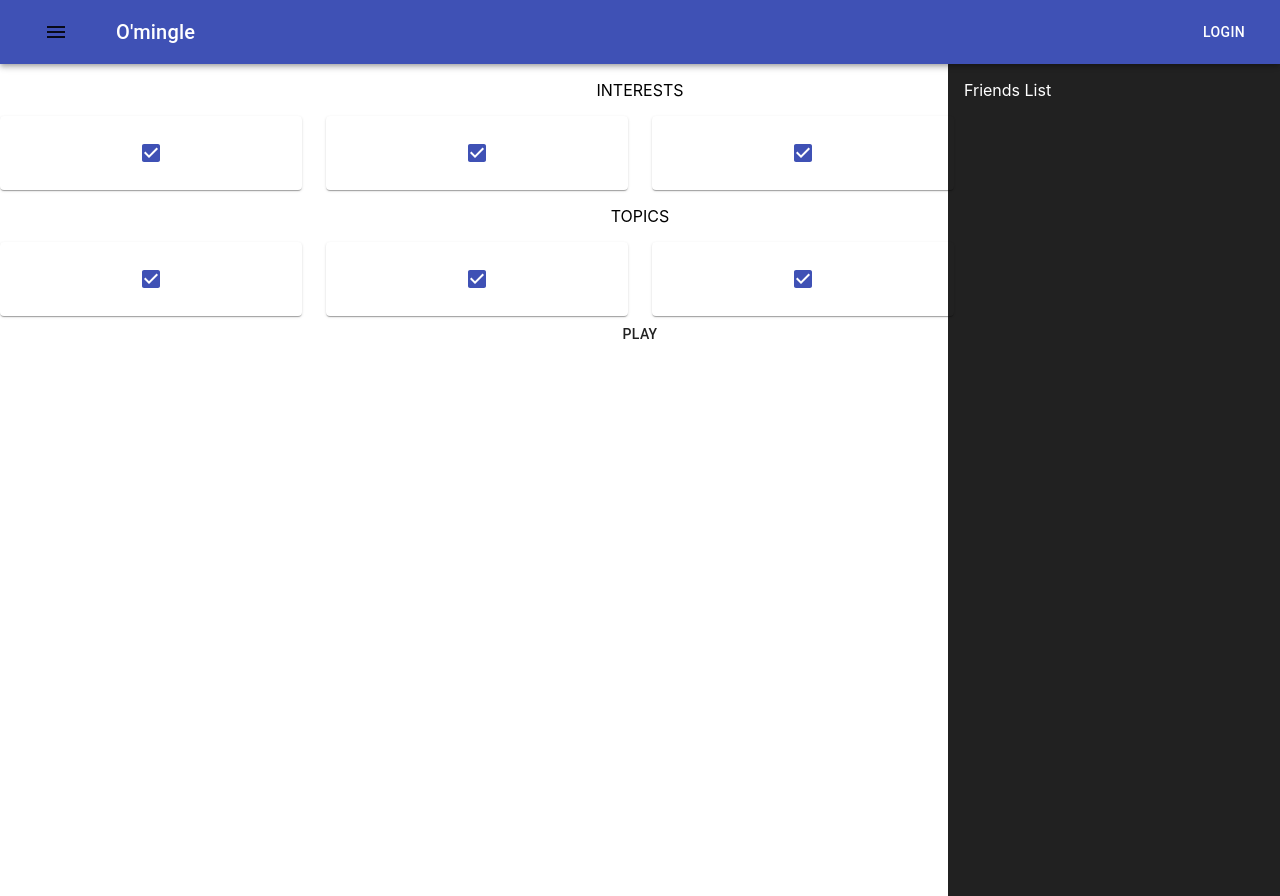
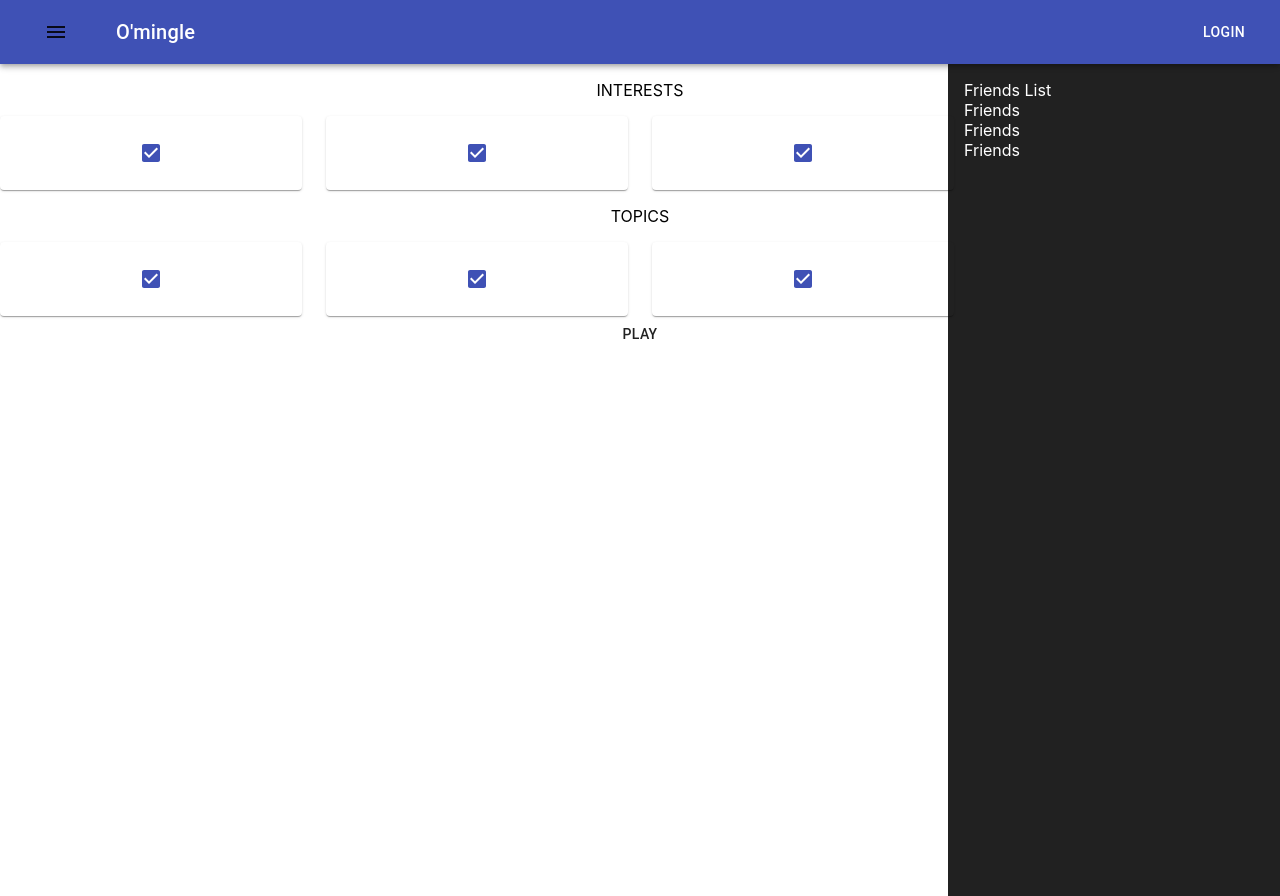
Before and after one commit to JasonJiangTinkering/StuyHackX, a React (Create React App) app in the folder frontend/: page / in a window 1280 px wide. Built offline with nearby package versions, Linux system fonts and the light colour scheme.

Commit message:
i have friends now

```diff
--- a/frontend/src/FriendsList.js
+++ b/frontend/src/FriendsList.js
@@ -11,7 +11,14 @@ const FriendsList = () => {
 
       <Box width={300} height= "100%" bgcolor="text.primary" color="primary.contrastText" p={2}>
         Friends List
+        <br/>
+        Friends
+        <br/>
+        Friends
+        <br/>
+        Friends
       </Box>
+
     </Grid>
     </>
   );
```
